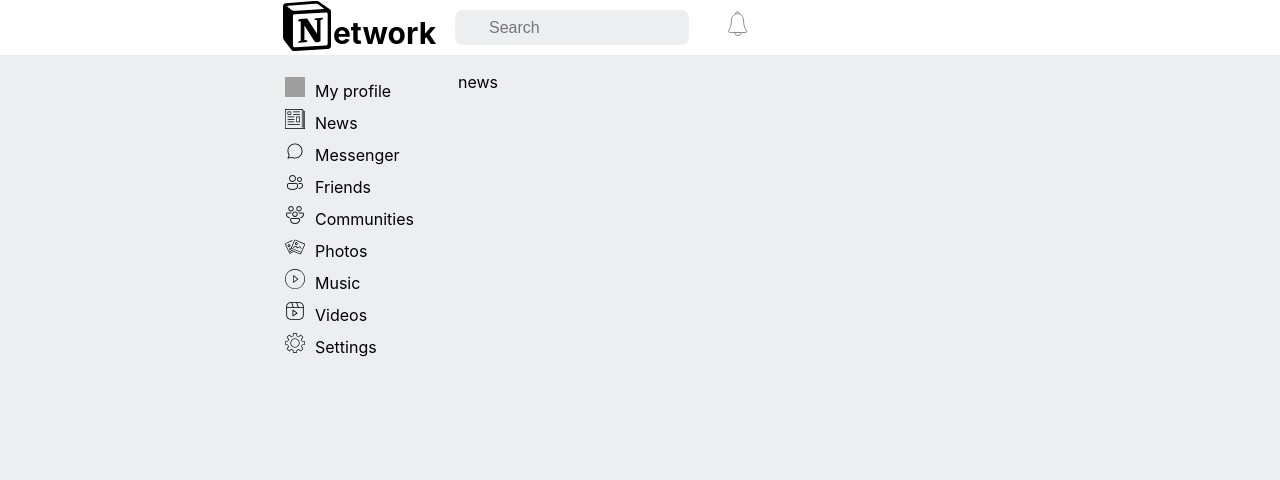
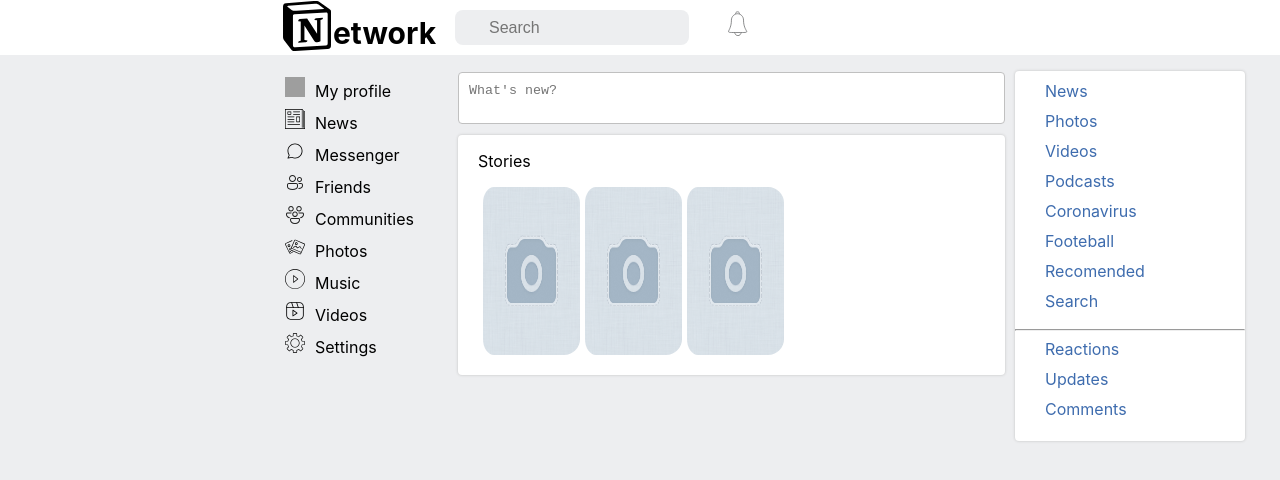
Before and after one commit to Romys58/my-social-network, a React (Create React App) app: page /news in a window 1280 px wide. Shown: the top 480 px of the page. Built offline with nearby package versions, Linux system fonts and the light colour scheme; grey boxes are pictures that could not be loaded.

Commit message:
add news page

```diff
--- /dev/null
+++ b/src/components/News/AddPost/AddPost.jsx
@@ -0,0 +1,14 @@
+import React from "react";
+import style from "./AddPost.module.css";
+
+
+const AddPost = () => {
+    return(
+        <div className={style.add_post}>
+                <textarea placeholder="What's new?" className={style.area}></textarea>
+            </div>
+    );
+}
+
+
+export default AddPost;
--- /dev/null
+++ b/src/components/News/AddPost/AddPost.module.css
@@ -0,0 +1,16 @@
+.add_post {
+    grid-column: 1 / 2;
+    min-height: 10px;
+}
+
+.area {
+    width: 525px;
+    padding: 10px;
+    border: 1px solid silver;
+    border-radius: 4px;
+    background: #fff;
+
+    overflow: auto;
+    outline: none;
+    resize: none;
+}
--- /dev/null
+++ b/src/components/News/Aside/Aside.jsx
@@ -0,0 +1,54 @@
+import React from "react";
+import style from "./Aside.module.css";
+
+
+const Aside = () => {
+    return (
+        <div className={style.aside_navbar}>
+
+            <div className={style.aside_nav}>
+                <div className={style.item}>
+                    <a href="#" className={style.link}>News</a>
+                </div>
+                <div className={style.item}>
+                    <a href="#" className={style.link}>Photos</a>
+                </div>
+                <div className={style.item}>
+                    <a href="#" className={style.link}>Videos</a>
+                </div>
+                <div className={style.item}>
+                    <a href="#" className={style.link}>Podcasts</a>
+                </div>
+                <div className={style.item}>
+                    <a href="#" className={style.link}>Coronavirus</a>
+                </div>
+                <div className={style.item}>
+                    <a href="#" className={style.link}>Footeball</a>
+                </div>
+                <div className={style.item}>
+                    <a href="#" className={style.link}>Recomended</a>
+                </div>
+                <div className={style.item}>
+                    <a href="#" className={style.link}>Search</a>
+                </div>
+
+                <span><hr /></span>
+
+                <div className={style.item}>
+                    <a href="#" className={style.link}>Reactions</a>
+                </div>
+                <div className={style.item}>
+                    <a href="#" className={style.link}>Updates</a>
+                </div>
+                <div className={style.item}>
+                    <a href="#" className={style.link}>Comments</a>
+                </div>
+            </div>
+
+
+
+        </div>
+    );
+}
+
+export default Aside;
--- /dev/null
+++ b/src/components/News/Aside/Aside.module.css
@@ -0,0 +1,31 @@
+.aside_navbar {
+    grid-column: 2 / 3;
+    width: 230px;
+    height: 370px;
+    background: #fff;
+    box-shadow: 0 0 3px silver;
+    border-radius: 4px;
+
+    margin-top: -67px;
+}
+
+.aside_nav {
+    margin-top: 10px;
+}
+
+.item {
+    width: 100%;
+    height: 30px;
+}
+
+.link {
+    text-decoration: none;
+    font-size: 16px;
+    color: #3e6cae;
+
+    margin-left: 20px;
+    padding: 10px;
+}
+.item:hover {
+    background: #aeb7c21f;
+}
--- a/src/components/News/News.jsx
+++ b/src/components/News/News.jsx
@@ -1,10 +1,15 @@
 import style from "./News.module.css";
 import React from "react";
+import AddPost from "./AddPost/AddPost";
+import Stories from "./Stories/Stories";
+import Aside from "./Aside/Aside";
 
 const News = () => {
     return (
         <div className={style.news}>
-            news
+            <AddPost />
+            <Stories />
+            <Aside />
         </div>
     )
 }
--- a/src/components/News/News.module.css
+++ b/src/components/News/News.module.css
@@ -0,0 +1,7 @@
+.news {
+    display: grid;
+    grid-template-columns: 2fr 2fr;
+    grid-gap: 10px;
+    background: #edeef0;
+    border-radius: 4px;
+}
--- /dev/null
+++ b/src/components/News/Stories/Stories.jsx
@@ -0,0 +1,18 @@
+import React from "react";
+import style from "./Stories.module.css";
+
+
+const Stories = () => {
+    return(
+        <div className={style.stories}>
+                <h3 className={style.h3}>Stories</h3>
+                <div className={style.add_stories}>
+                    <img className={style.img} src="./icons/camera.png" />
+                    <img className={style.img} src="./icons/camera.png" />
+                    <img className={style.img} src="./icons/camera.png" />
+                </div>
+            </div>
+    );
+}
+
+export default Stories;
--- /dev/null
+++ b/src/components/News/Stories/Stories.module.css
@@ -0,0 +1,30 @@
+.stories {
+    grid-column: 1 / 2;
+    width: 100%;
+    height: 240px;
+    background: #fff;
+    border-radius: 4px;
+    box-shadow: 0 0 3px silver;
+
+    margin-top: -3px;
+
+}
+
+.add_stories {
+    margin-left: 20px;
+}
+
+.h3 {
+    padding-left: 20px;
+    font-size: 16px;
+    font-weight: 400;
+}
+
+.img {
+    width: 97px;
+    height: 168px;
+    border-radius: 16px;
+    cursor: pointer;
+
+    padding-left: 5px;
+}
--- /dev/null
+++ b/src/components/Profile/PageFriends/PageFriends.jsx
@@ -0,0 +1,14 @@
+import React from "react";
+import style from "./PageFriends.module.css";
+
+
+const PageFriends = () => {
+    return(
+        <div className={style.friends}>
+                friends
+                <img className={style.img} src="./icons/camera.png" />
+            </div>
+    );
+}
+
+export default PageFriends;
--- /dev/null
+++ b/src/components/Profile/PageFriends/PageFriends.module.css
@@ -0,0 +1,14 @@
+.friends {
+    grid-column: 1 / 2;
+    width: 100%;
+    height: 150px;
+    background: #fff;
+    border-radius: 4px;
+    box-shadow: 0 0 3px silver;
+    margin-top: -697px;
+}
+
+.img {
+    width: 10px;
+    height: 10px;
+}
--- a/src/components/Profile/Profile.jsx
+++ b/src/components/Profile/Profile.jsx
@@ -5,6 +5,7 @@ import InfoPage from "./InfoPage/InfoPage";
 import PagePhoto from "./PagePhoto/PagePhoto";
 import Gifts from "./Gifts/Gifts";
 import MyPosts from "./MyPosts/MyPosts";
+import PageFriends from "./PageFriends/PageFriends";
 
 
 const Profile = () => {
@@ -15,6 +16,7 @@ const Profile = () => {
             <PagePhoto />
             <Gifts />
             <MyPosts />
+            <PageFriends />
         </div>
     );
 }
```
Also changed, not shown: public/icons/add_stories.svg (added), src/components/Profile/Profile.module.css (line endings or trailing spaces).
